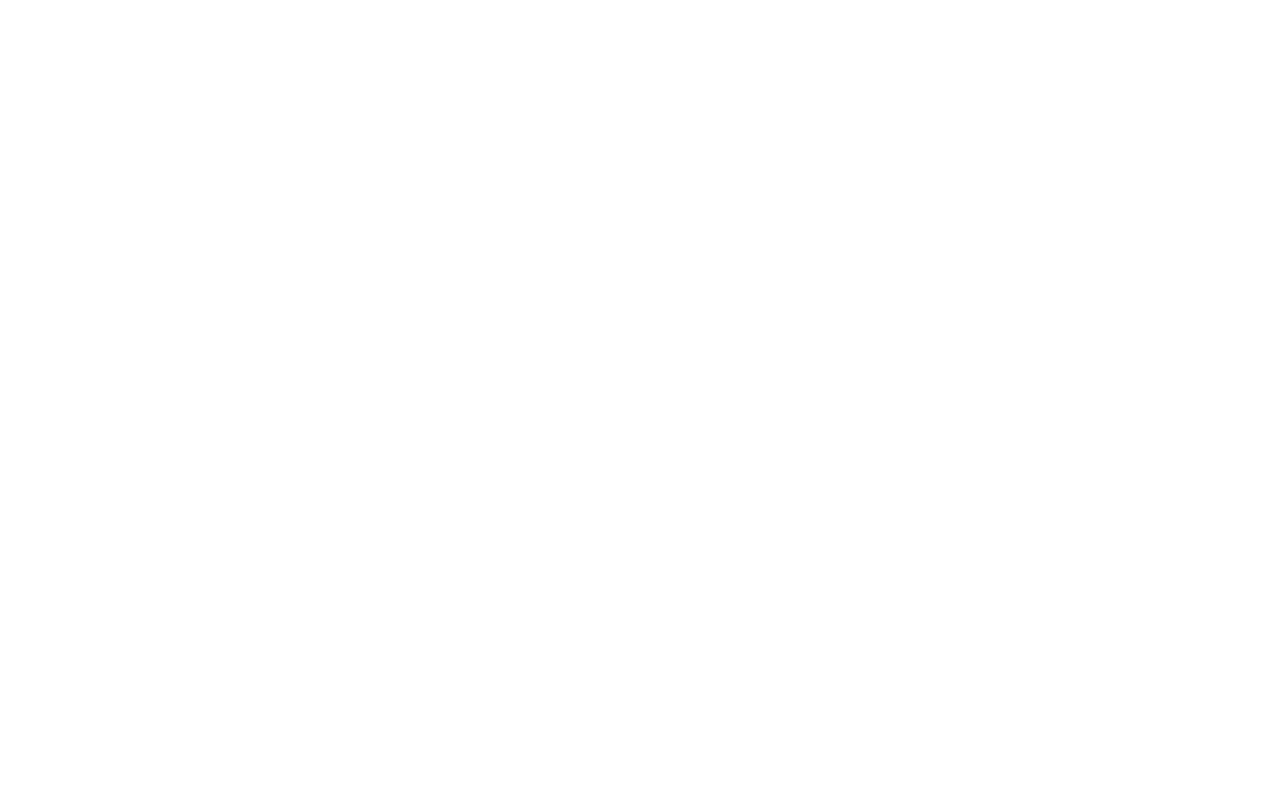
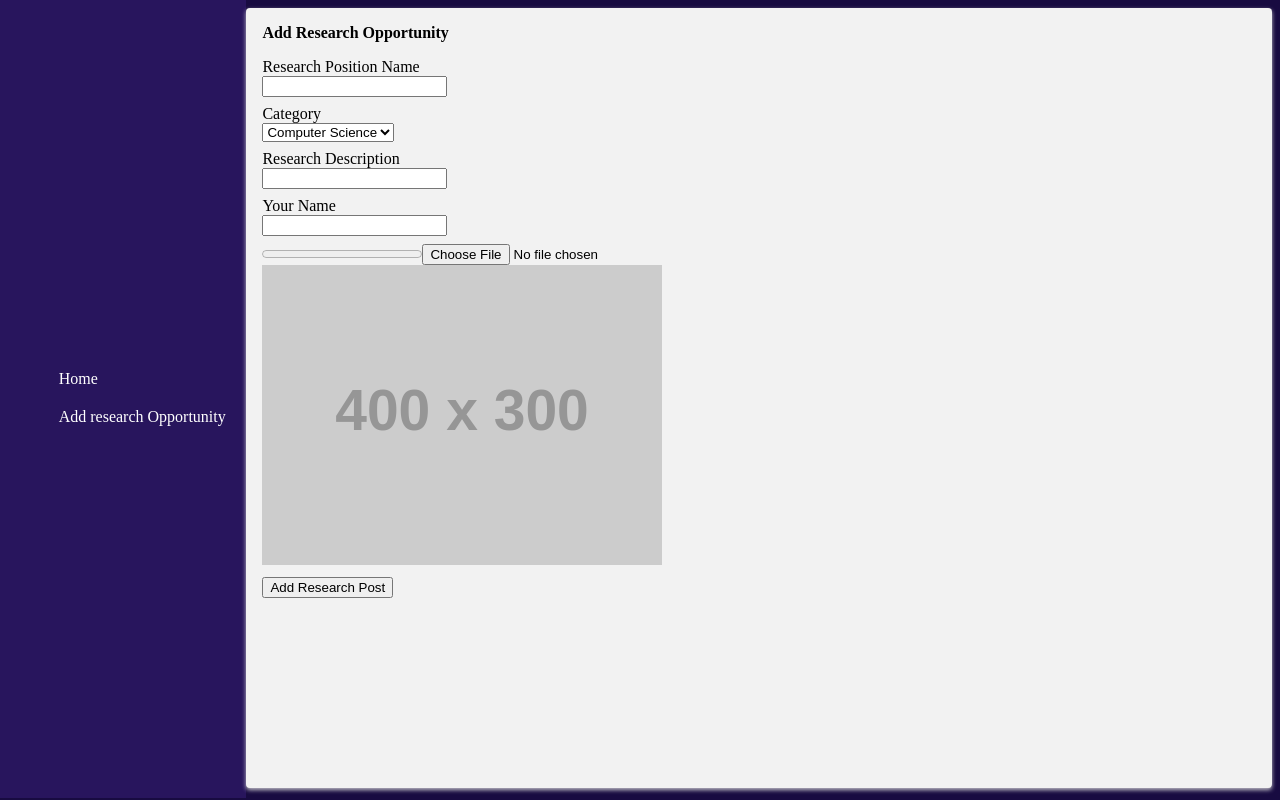
Before and after one commit to sernanic/Principles-Of-Software-, a React (Create React App) app: page /researchOpportunity in a window 1280 px wide. Built offline with nearby package versions, Linux system fonts and the light colour scheme.

Commit message:
added new page and better styling

```diff
--- a/src/App.css
+++ b/src/App.css
@@ -1,38 +1,46 @@
-.App {
-  text-align: center;
+body{
+  background-color: #180B41;
 }
 
-.App-logo {
-  height: 40vmin;
-  pointer-events: none;
+.App{
+  max-width: 700px;
+  margin: 2rem auto;
+  background-color: white;
+  padding: 2rem;
+  border-radius: 4px;
+  box-shadow: 0 2px 4px #dddd;
 }
 
-@media (prefers-reduced-motion: no-preference) {
-  .App-logo {
-    animation: App-logo-spin infinite 20s linear;
-  }
+h1{
+  margin:0
+}
+.time-entry{
+  display: flex;
+  justify-content: space-between;
+  width: 50%;
+
 }
 
-.App-header {
-  background-color: #282c34;
-  min-height: 100vh;
-  display: flex;
-  flex-direction: column;
-  align-items: center;
-  justify-content: center;
-  font-size: calc(10px + 2vmin);
-  color: white;
+.time{
+  color: purple;
 }
 
-.App-link {
-  color: #61dafb;
+form{
+  background-color: #f2f2f2;
+  padding: 1rem;
+  border-radius: 4px;
+  box-shadow: 0 2px 4px #dddd;
+
 }
 
-@keyframes App-logo-spin {
-  from {
-    transform: rotate(0deg);
-  }
-  to {
-    transform: rotate(360deg);
-  }
+form h4{
+  margin: 0 0 1rem;
 }
+
+form div{
+  margin-bottom: 0.5rem;
+}
+
+form label{
+  display: block;
+}
--- /dev/null
+++ b/src/components/AddOpportunity/AddOpportunity.css
@@ -0,0 +1,42 @@
+body{
+    background-color: #f2f2f2;
+  }
+
+  /* .App{
+    max-width: 700px;
+    margin: 2rem auto;
+    background-color: white;
+    padding: 2rem;
+    border-radius: 4px;
+    box-shadow: 0 2px 4px #dddd;
+  } */
+  .mainView{
+      display: flex;
+      flex-direction: column;
+  }
+  h4{
+    margin:0px;
+    color:'white'
+  }
+
+
+  form{
+    background-color: #f2f2f2;
+    padding: 1rem;
+    border-radius: 4px;
+    box-shadow: 0 2px 4px #dddd;
+    width: 160%;
+
+  }
+
+  form h4{
+    margin: 0 0 1rem;
+  }
+
+  form div{
+    margin-bottom: 0.5rem;
+  }
+
+  form label{
+    display: block;
+  }
--- a/src/components/AddResearchPost.jsx
+++ b/src/components/AddOpportunity/AddResearchPost.jsx
@@ -1,6 +1,8 @@
 import React, { useState, Component } from 'react'
-import firebase from '../firebase'
-import { storage } from '../firebase/index'
+import firebase from '../../firebase/index'
+import { storage } from '../../firebase/index'
+import './AddOpportunity.css'
+import Drawer from '../Drawer/Drawer'
 
 const University = firebase.firestore().collection("fau")
 
@@ -129,8 +131,11 @@
 
     render() {
         return (
+
+                <div className="mainView">
+                <Drawer />
                     <form onSubmit={this.OnSubmit}>
-                <h4>Add time entry form</h4>
+                        <h4>Add Research Opportunity</h4>
                         <div>
                             <label>Research Position Name</label>
                             <input type="text" value={this.position} onChange={(x) =>
@@ -164,6 +169,11 @@
                         </div>
                         <button>Add Research Post</button>
                     </form>
+                </div>
+
+
+
+
         )
     }
 
--- a/src/components/Drawer/Drawer.css
+++ b/src/components/Drawer/Drawer.css
@@ -1,5 +1,22 @@
 .mainDrawer{
+    display: flex;
+    justify-content: center;
+    align-items: center;
     background-color:#28155D;
-    width:30%;
+    width:40%;
     height:100vh;
+    margin: -10px 0px -10px -10px;
 }
+
+.mainDrawer ul li{
+    padding: 10px 10px 10px 10px;
+
+}
+
+.mainDrawer ul li{
+    list-style: none;
+}
+
+.selected{
+    color:"red"
+}
--- a/src/components/Drawer/Drawer.jsx
+++ b/src/components/Drawer/Drawer.jsx
@@ -1,17 +1,19 @@
 import React from 'react';
-import { Link } from 'react-router';
+import { Link } from 'react-router-dom';
+import "./Drawer.css";
 
-class List extends React.Component {
+
+class Drawer extends React.Component {
     render() {
         return (
             <div className="mainDrawer">
-                <p>Please choose a repository from the list below.</p>
                 <ul>
-                    <li><Link to="/">Home</Link></li>
+                    <li><Link to="/" style={{textDecoration:"none", color:"white"}} activeClassName="selected">Home</Link></li>
+                    <li><Link to="researchOpportunity" style={{textDecoration:"none", color:"white"}} activeClassName="selected">Add research Opportunity</Link></li>
                 </ul>
             </div>
         );
     }
 }
 
-export default List;
+export default Drawer;
--- a/src/components/Home/Home.css
+++ b/src/components/Home/Home.css
@@ -1,3 +1,6 @@
+body{
+    background-color: #180B41;
+  }
 .mainView{
     display: flex;
     flex-direction: row;
--- a/src/components/Home/Home.jsx
+++ b/src/components/Home/Home.jsx
@@ -1,16 +1,15 @@
 import React from 'react'
 import HorizontalScroll from '../HorizontalScroll'
-import AddResearchPost from '../AddResearchPost'
+import AddResearchPost from '../AddOpportunity/AddResearchPost'
+import Drawer from "../Drawer/Drawer"
 import './Home.css'
 
 const Home = () => {
     return (
         <div className="mainView">
-
+            <Drawer/>
             <HorizontalScroll />
             <br />
-
-            <AddResearchPost />
 
         </div>
     )
--- a/src/components/HorizontalScroll.jsx
+++ b/src/components/HorizontalScroll.jsx
@@ -51,6 +51,8 @@
 flex-wrap: nowrap;
 overflow-x: auto;
 padding:20px 20px 20px 20px;
+height:300px
+
 `;
 
 const HorizontalLink = styled.a`
--- a/src/index.js
+++ b/src/index.js
@@ -3,12 +3,14 @@
 import { BrowserRouter, Route, Switch } from "react-router-dom";
 
 import App from "./App";
+import AddResearchPost from './components/AddOpportunity/AddResearchPost'
 
 const rootElement = document.getElementById("root");
 ReactDOM.render(
   <BrowserRouter>
     <Switch>
     <Route exact path="/" component={App} />
+    <Route exact path="/researchOpportunity" component={AddResearchPost} />
   </Switch>
   </BrowserRouter>,
   rootElement
```
Also changed, not shown: src/firebase/Auth.js (deleted, +0 -37 lines), package.json (line endings or trailing spaces), 1 other file (tests, documents, lock files or other folders). Lines whose indentation alone changed are shown as unchanged.
